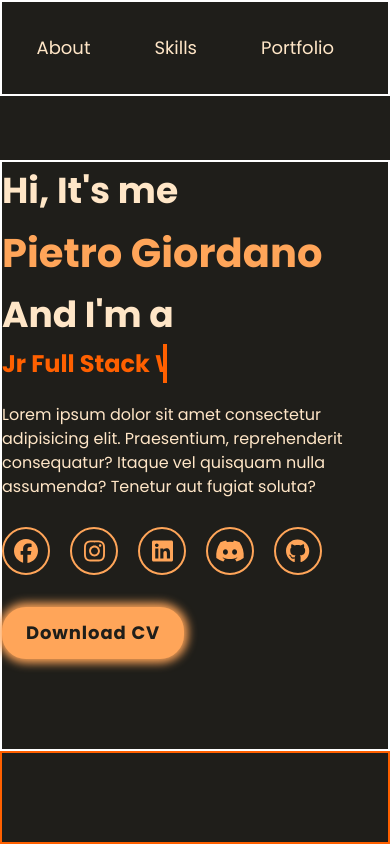
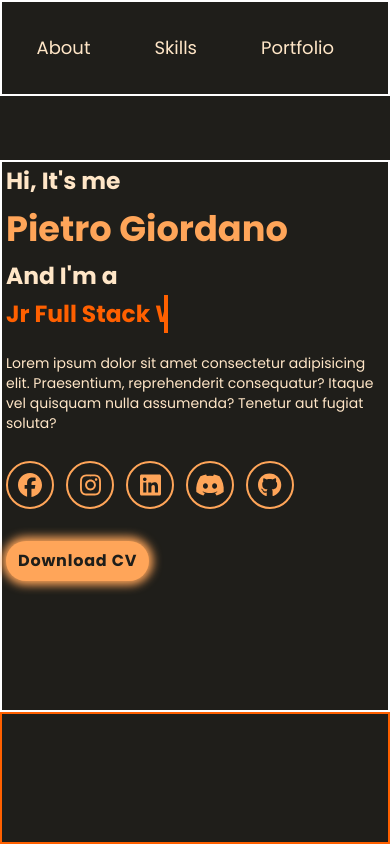
Before and after one commit to pietro-giordano/portfolio_frontend, a Vue app: page / in a window 390 px wide. Built offline with nearby package versions, Linux system fonts and the light colour scheme.

Commit message:
responsive jumbotron

```diff
--- a/src/components/AppHeader.vue
+++ b/src/components/AppHeader.vue
@@ -28,7 +28,7 @@ export default {
                         }, {
                               name: 'github',
                               icon: 'fa-brands fa-github',
-                              link: 'https://github.com/prtruz87'
+                              link: 'https://github.com/pietro-giordano'
                         },
                   ],
             }
@@ -67,8 +67,8 @@ export default {
             <Navbar />
 
             <div id="jumbotron" class="h-screen container mx-auto grid grid-cols lg:grid-cols-2">
-                  <div class="mt-40 border-2 border-white">
-                        <div class="font-bold text-4xl leading-relaxed text-orange-very">
+                  <div class="mt-40 px-1 border-2 border-white">
+                        <div class="font-bold text-first leading-relaxed text-orange-very">
                               Hi, It's me
                               <div class="text-orange-light name">Pietro Giordano</div>
                               And I'm a
@@ -77,7 +77,7 @@ export default {
                                     Jr Full Stack Web Developer</h1>
                         </div>
 
-                        <p class="py-5 text-orange-very">
+                        <p class="py-5 text-orange-very text-sm md:text-base">
                               Lorem ipsum dolor sit amet consectetur adipisicing elit. Praesentium, reprehenderit consequatur?
                               Itaque vel quisquam nulla assumenda? Tenetur aut fugiat soluta?
                         </p>
@@ -85,14 +85,14 @@ export default {
                         <ul class="flex mt-2">
                               <li v-for="item in social" class=" ">
                                     <a :href="item.link"
-                                          class="flex justify-center items-center w-12 h-12 border-2 border-orange-light rounded-full me-5 text-orange-light hover:text-bblack hover:border-orange-light hover:bg-orange-light hover:shadow-o transition-shadow duration-75">
+                                          class="flex justify-center items-center w-12 h-12 border-2 border-orange-light rounded-full me-3 md:me-5 text-orange-light hover:text-bblack hover:border-orange-light hover:bg-orange-light hover:shadow-o transition-shadow duration-75">
                                           <font-awesome-icon :icon="`${item.icon}`" size="xl" />
                                     </a>
                               </li>
                         </ul>
 
                         <button
-                              class="mt-8 px-6 py-3 font-bold text-lg rounded-3xl text-bblack bg-orange-light shadow-o hover:shadow-none tracking-wider transition-shadow duration-500">
+                              class="mt-8 px-3 py-2 md:px-6 md:py-3 font-bold md:text-lg rounded-3xl text-bblack bg-orange-light shadow-o hover:shadow-none tracking-wider transition-shadow duration-500">
                               Download CV
                         </button>
                   </div>
@@ -105,11 +105,15 @@ export default {
 </template>
 
 <style>
+.text-first {
+      font-size: clamp(1.3rem, 6vw, 2rem);
+}
+
 .name {
-      font-size: clamp(2.5rem, 9vw, 3.5rem);
+      font-size: clamp(2.2rem, 9vw, 3.5rem);
 }
 
 h1 {
-      font-size: clamp(1.5rem, 6vw, 2.2rem);
+      font-size: clamp(1.35rem, 6vw, 2.2rem);
 }
 </style>
```
